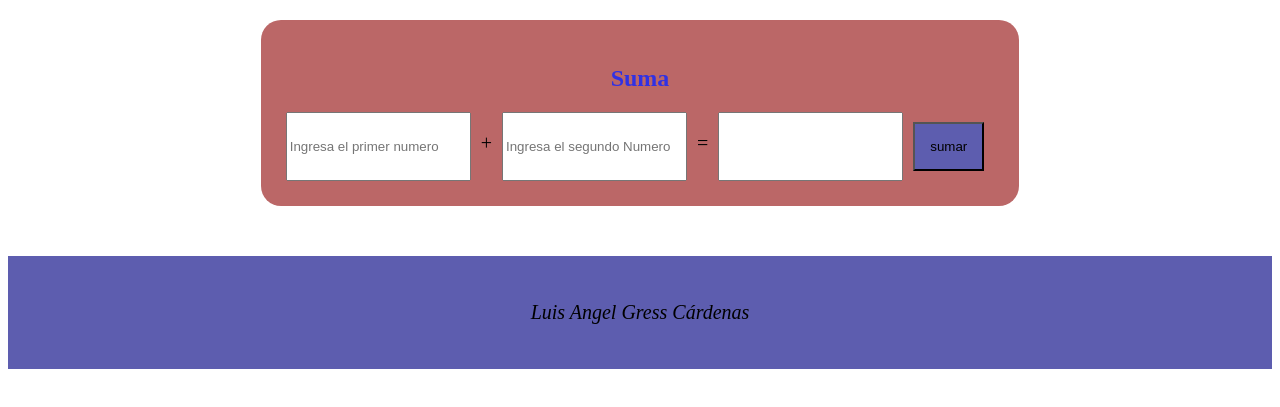
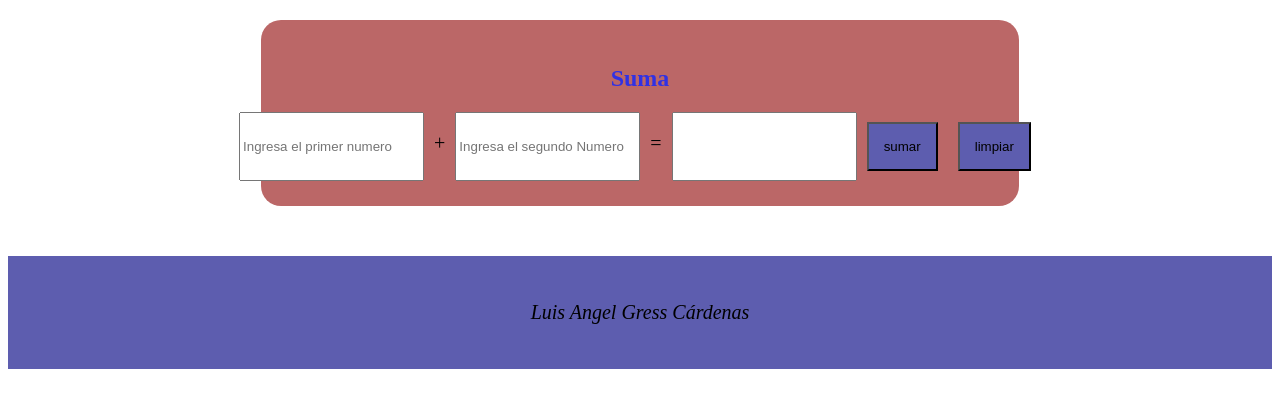
Before and after one commit to LuisGC21/Js_GressCardenasLuisAngel, a plain HTML site: page index.html in a window 1280 px wide. Shown: the part 99-506 px from the top of the page. Drawn offline with Linux system fonts and the light colour scheme.

Commit message:
Modificacion

```diff
--- a/index.html
+++ b/index.html
@@ -25,7 +25,8 @@
             <input type="text" id="numero2" placeholder="Ingresa el segundo Numero">
             <p> =</p>
             <input type="text" id="reultado" readonly>
-            <input class="boton" type="button" value="sumar" class="btn" onclick="suma()">
+            <input class="boton" type="button" value="sumar" onclick="suma()">
+            <input class="boton" type="button" value="limpiar" onclick="limpiar()">
         </form>
     </div>
 </body>
--- a/js/script.js
+++ b/js/script.js
@@ -22,3 +22,8 @@ function division(){
     var resultado = valor1 / valor2;
     document.getElementById('reultado').value = resultado;
 }
+function limpiar(){
+    document.getElementById('reultado').value = "";
+    document.getElementById('numero1').value = "";
+    document.getElementById('numero2').value = "";
+}
```
Also changed, not shown: division.html (+2 -1 lines), multiplicacion.html (+2 -1 lines), resta.html (+2 -1 lines).
